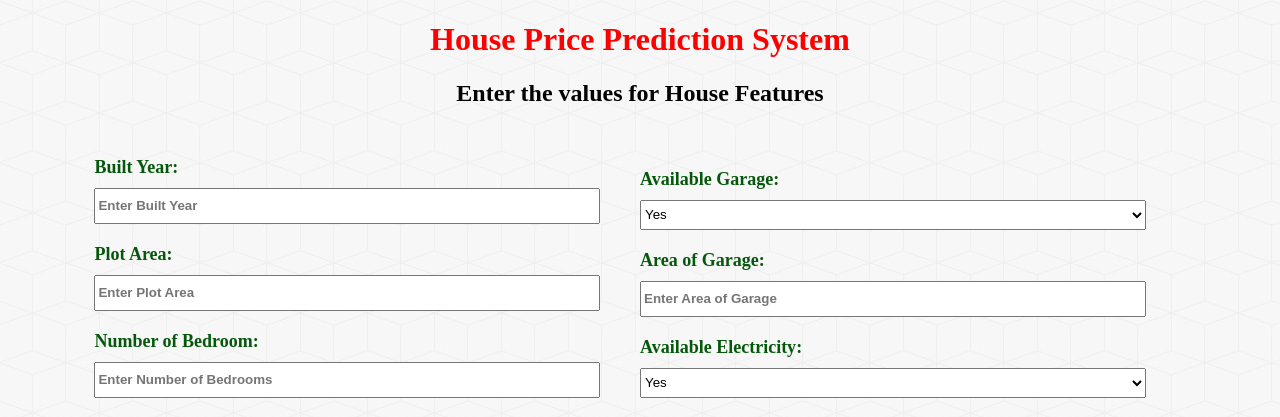
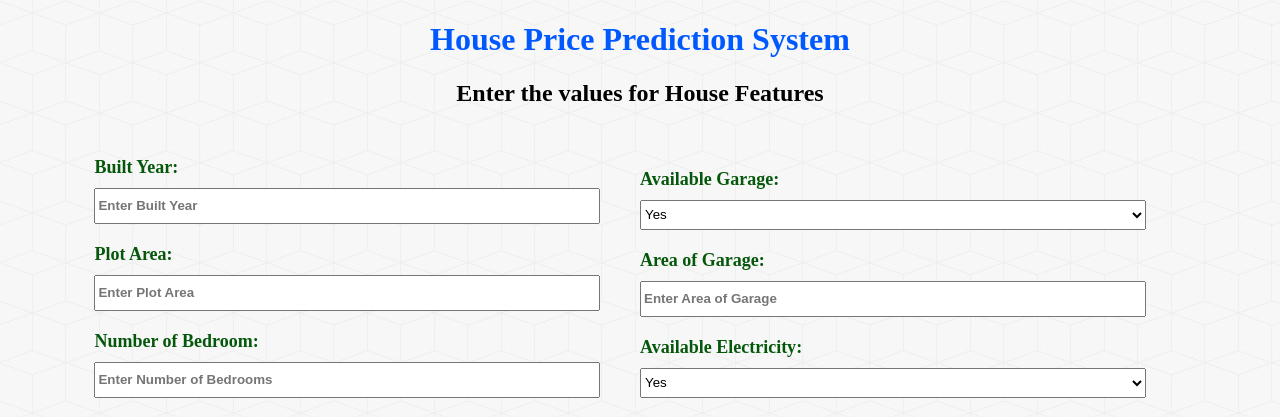
Before and after one commit to Thushan96/House_Price_Prediction_System, a Flask app: page / in a window 1280 px wide. Shown: the top 417 px of the page. Run offline with Flask 3, Linux system fonts and the light colour scheme; parts of the project's set-up code (start-up, migrations or seed data) failed here and were passed over.

Commit message:
updated content

```diff
--- a/templates/index.html
+++ b/templates/index.html
@@ -162,7 +162,7 @@
 
 <body>
 <div class="heading">
-    <h1 style="color: #ff0000">House Price Prediction System</h1>
+    <h1 style="color: #0059ff">House Price Prediction System</h1>
     <h2>Enter the values for <!--<span><img src="home.jpg" width="30" height="30" alt=""></span><span
             style="color: rgb(234, 28, 56);"></span> -->House Features</h2>
 </div>
```
